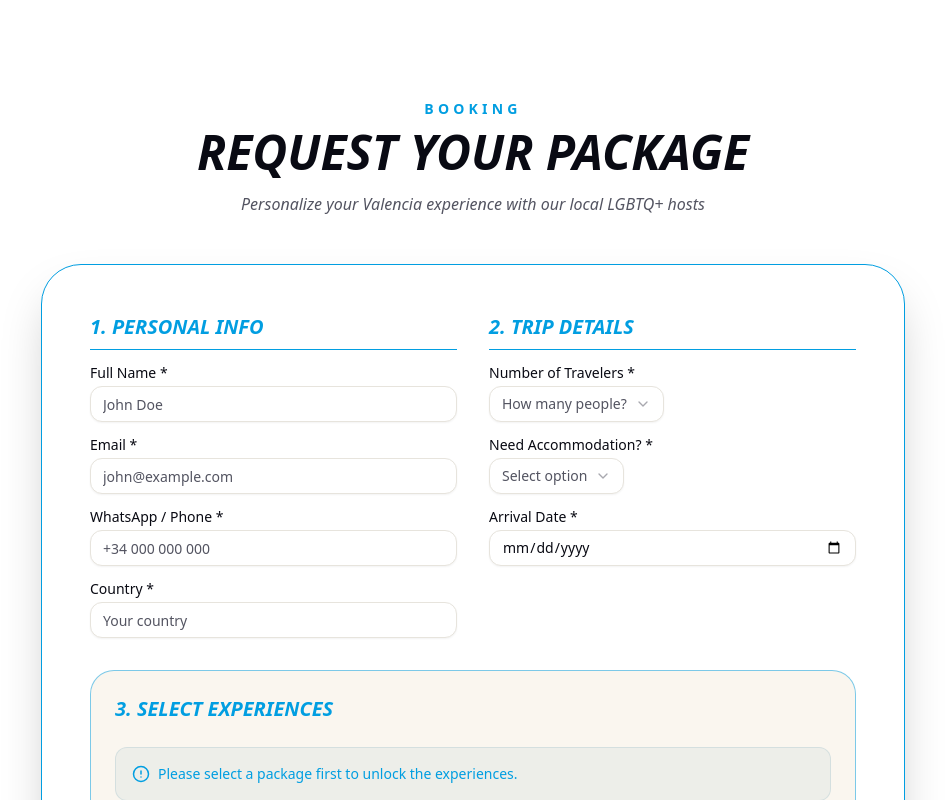
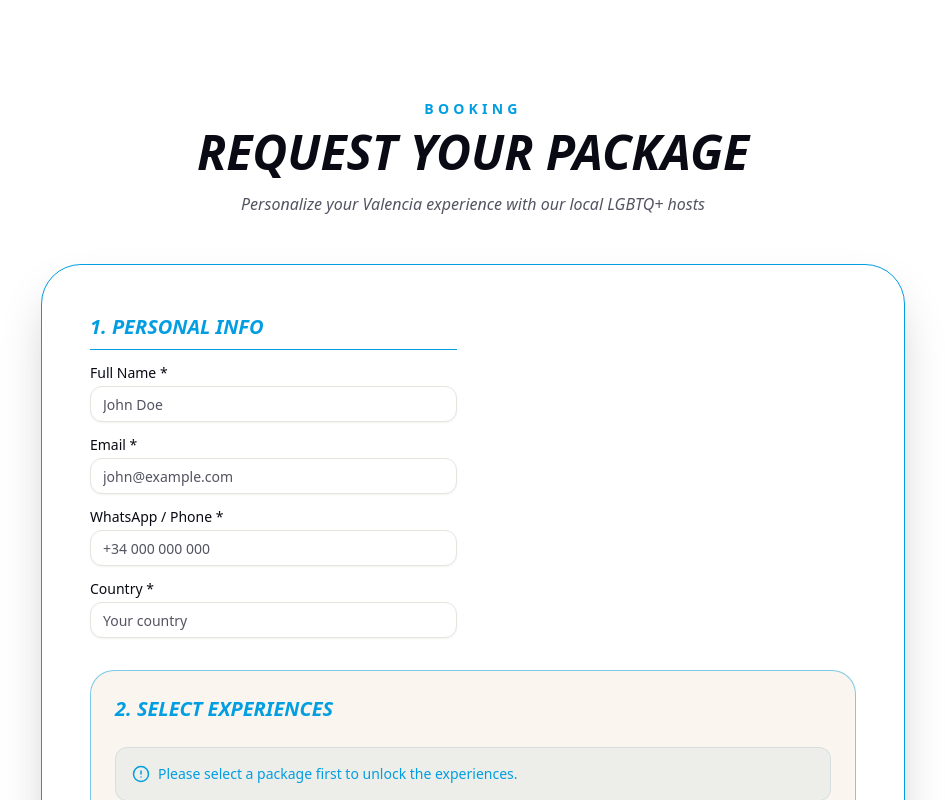
Before and after one commit to PJ-ARIAS/formualriobov, a React (Vite) app: page / in a window 1280 px wide. Shown: the top 800 px of the page, without its empty margins (167-1112 px from the left). Built offline with nearby package versions, Linux system fonts and the light colour scheme.

Commit message:
quitado todo el punto 2 del formulario

```diff
--- a/src/components/formulario.tsx
+++ b/src/components/formulario.tsx
@@ -208,11 +208,11 @@ export function RegistrationForm() {
             </div>
 
             {/* --- 2. Trip Details --- */}
-            <div className="space-y-4">
+            {/* <div className="space-y-4">
               <h3 className="font-black text-xl uppercase italic border-b border-muted pb-2 text-muted">
                 2. Trip Details
               </h3>
-              {/* <div>
+              <div>
                 <Label>Preferred Package *</Label>
                 <Select
                   name="package_selection"
@@ -237,7 +237,7 @@ export function RegistrationForm() {
                     </SelectItem>
                   </SelectContent>
                 </Select>
-              </div> */}
+              </div>
               <div>
                 <Label>Number of Travelers *</Label>
                 <Select name="travelers" required>
@@ -275,14 +275,14 @@ export function RegistrationForm() {
                   className="mt-1.5 bg-card rounded-xl"
                 />
               </div>
-            </div>
+            </div> */}
           </div>
 
           {/* --- 3. Experiences --- */}
           <div className="mb-8 p-6 bg-background/50 rounded-3xl border border-muted/50">
             <div className="flex flex-col md:flex-row justify-between items-start md:items-center gap-4 mb-6">
               <Label className="text-muted block font-black text-xl uppercase italic">
-                3. Select Experiences
+                2. Select Experiences
               </Label>
               {selectedPackage && (
                 <span
```
